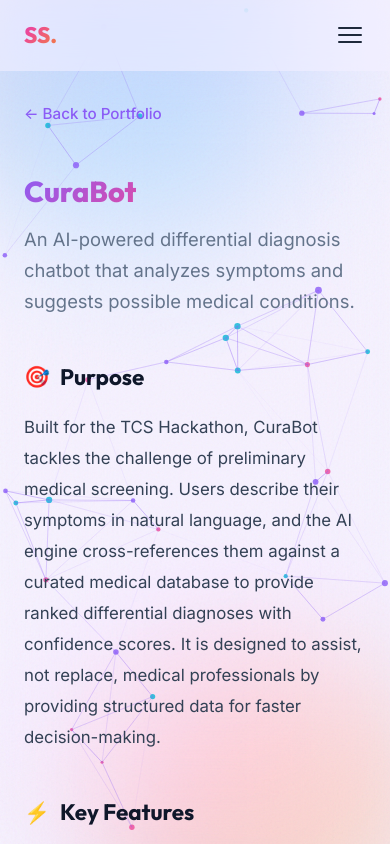
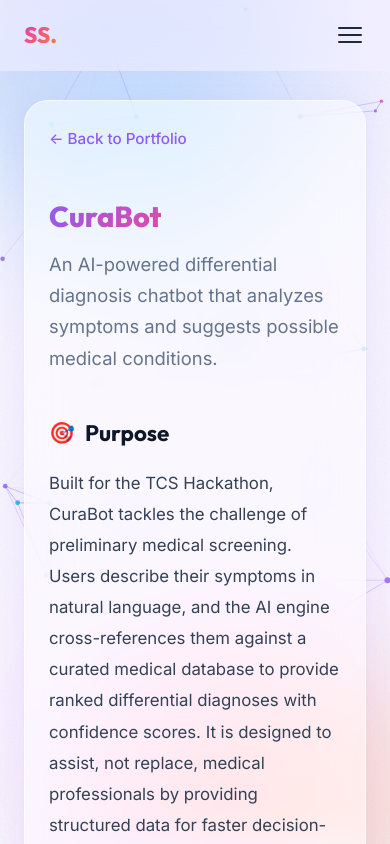
Before and after one commit to Shrinath777/tailmate-app, a React (Vite) app in the folder portfolio/: page /project/curabot in a window 390 px wide. Shown: the top 844 px of the page. Built offline with nearby package versions, Linux system fonts and the light colour scheme.

Commit message:
Fix UI: added glass surface to project details and fixed navbar hash routing and scroll animations

```diff
--- a/portfolio/src/App.jsx
+++ b/portfolio/src/App.jsx
@@ -13,6 +13,27 @@
 import Background from './components/Background';
 
 function HomePage() {
+  useEffect(() => {
+    const observerOptions = {
+      threshold: 0.12,
+      rootMargin: '0px 0px -60px 0px',
+    };
+
+    const observer = new IntersectionObserver((entries) => {
+      entries.forEach((entry) => {
+        if (entry.isIntersecting) {
+          entry.target.classList.add('visible');
+          observer.unobserve(entry.target);
+        }
+      });
+    }, observerOptions);
+
+    const scrollElements = document.querySelectorAll('.animate-on-scroll');
+    scrollElements.forEach((el) => observer.observe(el));
+
+    return () => observer.disconnect();
+  }, []);
+
   return (
     <>
       <Hero />
@@ -33,23 +54,7 @@
   const animationFrameId = useRef(null);
 
   useEffect(() => {
-    // --- IntersectionObserver for scroll-triggered reveals ---
-    const observerOptions = {
-      threshold: 0.12,
-      rootMargin: '0px 0px -60px 0px',
-    };
 
-    const observer = new IntersectionObserver((entries) => {
-      entries.forEach((entry) => {
-        if (entry.isIntersecting) {
-          entry.target.classList.add('visible');
-          observer.unobserve(entry.target);
-        }
-      });
-    }, observerOptions);
-
-    const scrollElements = document.querySelectorAll('.animate-on-scroll');
-    scrollElements.forEach((el) => observer.observe(el));
 
     // --- Parallax effect on water blobs (optional but cool) ---
     const handleScroll = () => {
@@ -149,14 +154,14 @@
         window.removeEventListener('click', handleClick);
         window.removeEventListener('mousemove', handleMouseMove);
         cancelAnimationFrame(animationFrameId.current);
-        observer.disconnect();
+
       };
     }
 
     return () => {
       window.removeEventListener('scroll', handleScroll);
       window.removeEventListener('mousemove', handleMouseMove);
-      observer.disconnect();
+
     };
   }, []);
 
--- a/portfolio/src/components/Navbar.jsx
+++ b/portfolio/src/components/Navbar.jsx
@@ -1,4 +1,5 @@
 import React, { useState, useEffect } from 'react';
+import { useLocation, useNavigate } from 'react-router-dom';
 
 const navLinks = [
   { label: 'About', href: '#about' },
@@ -12,12 +13,15 @@
   const [menuOpen, setMenuOpen] = useState(false);
   const [scrolled, setScrolled] = useState(false);
   const [activeSection, setActiveSection] = useState('');
+  const location = useLocation();
+  const navigate = useNavigate();
 
   useEffect(() => {
     const onScroll = () => {
       setScrolled(window.scrollY > 50);
 
-      // Active section detection
+      // Active section detection (only on home page)
+      if (location.pathname === '/') {
         const sections = navLinks.map((l) => l.href.replace('#', ''));
         let current = '';
         for (const id of sections) {
@@ -30,19 +34,37 @@
           }
         }
         setActiveSection(current);
+      }
     };
 
     window.addEventListener('scroll', onScroll, { passive: true });
     return () => window.removeEventListener('scroll', onScroll);
-  }, []);
+  }, [location]);
+
+  // Scroll to hash when returning to home page
+  useEffect(() => {
+    if (location.pathname === '/' && location.hash) {
+      setTimeout(() => {
+        const target = document.querySelector(location.hash);
+        if (target) {
+          target.scrollIntoView({ behavior: 'smooth' });
+        }
+      }, 100);
+    }
+  }, [location]);
 
   const handleLinkClick = (e, href) => {
     e.preventDefault();
+    setMenuOpen(false);
+
+    if (location.pathname !== '/') {
+      navigate('/' + href);
+    } else {
       const target = document.querySelector(href);
       if (target) {
         target.scrollIntoView({ behavior: 'smooth' });
       }
-    setMenuOpen(false);
+    }
   };
 
   return (
--- a/portfolio/src/index.css
+++ b/portfolio/src/index.css
@@ -1042,6 +1042,13 @@
 .detail-container {
   max-width: 800px;
   margin: 0 auto;
+  background: var(--glass);
+  backdrop-filter: blur(20px) saturate(1.4);
+  -webkit-backdrop-filter: blur(20px) saturate(1.4);
+  border: 1px solid var(--glass-border);
+  border-radius: var(--radius-lg);
+  padding: 40px;
+  box-shadow: var(--shadow-card);
 }
 
 .detail-back {
@@ -1262,6 +1269,10 @@
     font-size: 1.8rem;
   }
 
+  .detail-container {
+    padding: 24px;
+  }
+
   .cursor-glow {
     display: none;
   }
```
Also changed, not shown: 1 other file (tests, documents, lock files or other folders). Lines whose indentation alone changed are shown as unchanged.
